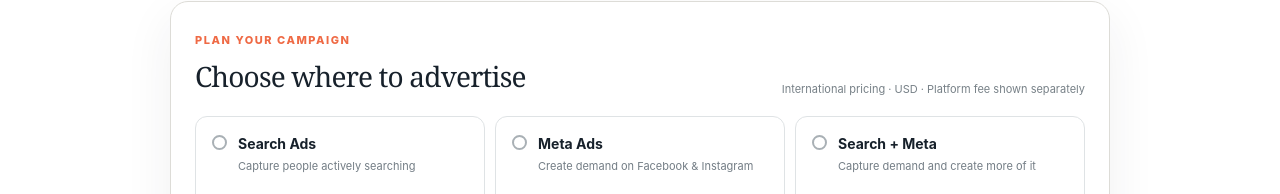
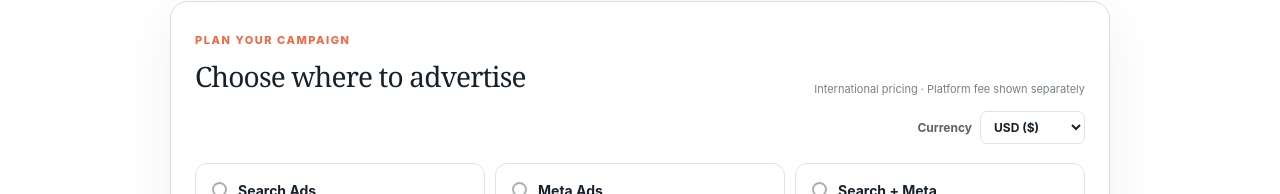
Before and after one commit to SyeJav/adwice-ai-site, a Next.js app: page / in a window 1280 px wide. Shown: the part 3044-3238 px from the top of the page. Built offline with nearby package versions, Linux system fonts and the light colour scheme; no server answers.

Commit message:
currency and endpoint dynamic

```diff
--- a/app/globals.css
+++ b/app/globals.css
@@ -782,6 +782,24 @@ footer {
   font-size: 11px;
   color: #778087;
 }
+.currencySelect {
+  display: flex;
+  align-items: center;
+  justify-content: flex-end;
+  gap: 8px;
+  margin-top: 14px;
+  color: #59646d;
+  font-size: 12px;
+  font-weight: 700;
+}
+.currencySelect select {
+  border: 1px solid #dfe3e5;
+  border-radius: 7px;
+  background: #fff;
+  color: var(--ink);
+  font: inherit;
+  padding: 7px 28px 7px 9px;
+}
 .platformGrid {
   display: grid;
   grid-template-columns: repeat(3, 1fr);
--- a/app/page.tsx
+++ b/app/page.tsx
@@ -6,10 +6,11 @@ import { SiteFooter } from "./components/site-footer";
 
 type Audience = "business" | "agency";
 type Platform = "search" | "meta" | "both";
-type Currency = "USD" | "INR";
+type Currency = "USD" | "EUR" | "INR";
 const platformPlans: Record<Platform, number> = { search: 0, meta: 1, both: 2 };
 const pricing = {
   USD: { min: 150, max: 10000, step: 100, start: 1000 },
+  EUR: { min: 140, max: 9200, step: 100, start: 900 },
   INR: { min: 3000, max: 300000, step: 500, start: 10000 },
 };
 const countries = [
@@ -29,6 +30,7 @@ export default function Home() {
   const [audience, setAudience] = useState<Audience>("business"),
     [platform, setPlatform] = useState<Platform | null>(null),
     [currency, setCurrency] = useState<Currency>("USD"),
+    [isIndia, setIsIndia] = useState(false),
     [budget, setBudget] = useState(pricing.USD.start),
     [sending, setSending] = useState(false),
     [sent, setSent] = useState(false),
@@ -38,16 +40,20 @@ export default function Home() {
     fee = plan?.monthlyPlatformFees[currency] ?? 0,
     dailyBudgetMicros = Math.round(budget / 30),
     money = (value: number) =>
-      new Intl.NumberFormat(currency === "INR" ? "en-IN" : "en-US", {
+      new Intl.NumberFormat(
+        currency === "INR" ? "en-IN" : currency === "EUR" ? "de-DE" : "en-US",
+        {
         style: "currency",
         currency,
         maximumFractionDigits: 0,
-      }).format(value);
+        },
+      ).format(value);
   useEffect(() => {
     fetch("/api/geo")
       .then((r) => r.json() as Promise<{ country?: string }>)
       .then((d) => {
         if (d.country === "IN") {
+          setIsIndia(true);
           setCurrency("INR");
         }
       })
@@ -91,6 +97,7 @@ export default function Home() {
                   budget: dailyBudgetMicros,
                   language: navigator.language.split("-")[0] || null,
                   plan: data.get("plan"),
+                  currency: data.get("currency"),
                   promotion: null,
                   requestType: "business",
                 },
@@ -237,12 +244,25 @@ export default function Home() {
                   <h2>Choose where to advertise</h2>
                 </div>
                 <span>
-                  {currency === "INR"
-                    ? "India pricing · INR"
-                    : "International pricing · USD"}{" "}
-                  · Platform fee shown separately
+                  {isIndia ? "India pricing · INR" : "International pricing"}
+                  {" · Platform fee shown separately"}
                 </span>
               </div>
+              {!isIndia && (
+                <label className="currencySelect" htmlFor="currency">
+                  Currency
+                  <select
+                    id="currency"
+                    value={currency}
+                    onChange={(event) =>
+                      setCurrency(event.target.value as "USD" | "EUR")
+                    }
+                  >
+                    <option value="USD">USD ($)</option>
+                    <option value="EUR">EUR (€)</option>
+                  </select>
+                </label>
+              )}
               <div className="platformGrid">
                 {(Object.keys(platformPlans) as Platform[]).map((key) => {
                   const item = adwicePlans[platformPlans[key]];
@@ -317,6 +337,7 @@ export default function Home() {
               <LeadForm
                 business
                 plan={plan?.id || ""}
+                currency={currency}
                 onSubmit={submit}
                 sending={sending}
                 sent={sent}
@@ -343,6 +364,7 @@ export default function Home() {
           </div>
           <LeadForm
             plan=""
+            currency={currency}
             onSubmit={submit}
             sending={sending}
             sent={sent}
@@ -358,6 +380,7 @@ export default function Home() {
 function LeadForm({
   business = false,
   plan,
+  currency,
   onSubmit,
   sending,
   sent,
@@ -365,6 +388,7 @@ function LeadForm({
 }: {
   business?: boolean;
   plan: string;
+  currency: Currency;
   onSubmit: (e: FormEvent<HTMLFormElement>) => void;
   sending: boolean;
   sent: boolean;
@@ -417,7 +441,10 @@ function LeadForm({
         )}
       </div>
       {business ? (
-        <input type="hidden" name="plan" value={plan} />
+        <>
+          <input type="hidden" name="plan" value={plan} />
+          <input type="hidden" name="currency" value={currency} />
+        </>
       ) : (
         <label>
           Tell us about your agency
--- a/config/adwice-plans.ts
+++ b/config/adwice-plans.ts
@@ -3,22 +3,22 @@ export const adwicePlans = [
     id: "plan_01",
     label: "Search Ads",
     description: "Capture people actively searching",
-    monthlyPlatformFees: { USD: 39, INR: 2999 },
-    default_budget: { USD: 5, INR: 150 },
+    monthlyPlatformFees: { USD: 39, EUR: 35, INR: 2999 },
+    default_budget: { USD: 5, EUR: 5, INR: 150 },
   },
   {
     id: "plan_02",
     label: "Social Ads",
     description: "Create demand on Facebook & Instagram",
-    monthlyPlatformFees: { USD: 39, INR: 3999 },
-    default_budget: { USD: 5, INR: 150 },
+    monthlyPlatformFees: { USD: 39, EUR: 35, INR: 3999 },
+    default_budget: { USD: 5, EUR: 5, INR: 150 },
   },
   {
     id: "plan_03",
     label: "Search + Social Ads",
     description: "Capture demand and create more of it",
-    monthlyPlatformFees: { USD: 69, INR: 5999 },
-    default_budget: { USD: 10, INR: 300 },
+    monthlyPlatformFees: { USD: 69, EUR: 63, INR: 5999 },
+    default_budget: { USD: 10, EUR: 9, INR: 300 },
   },
 ] as const;
 
--- a/config/adwice.ts
+++ b/config/adwice.ts
@@ -1,7 +1,9 @@
-/** Server-side defaults. Production can override the base URL with ADWICE_API_BASE_URL. */
+/**
+ * Server-side defaults. Configure each market's URL and token as Worker secrets;
+ * see README.md. ADWICE_API_BASE_URL remains a legacy fallback for local use.
+ */
 export const adwiceConfig = {
   apiBaseUrl: "http://api.adbud.test",
-  apiToken: "4FSj5rgDjy1d6c2YPKdXGMMsZgJa6P", // Set the registration API bearer token here.
   accountRequestPath: "/api/adbud/register",
   email: {
     host: "smtp.gmail.com",
--- a/worker/adwice-request.ts
+++ b/worker/adwice-request.ts
@@ -4,10 +4,49 @@ import { sendAgencyLeadEmail } from "./adwice-email";
 
 export interface AdwiceEnv {
   ADWICE_API_BASE_URL?: string;
+  ADWICE_API_TOKEN?: string;
+  ADWICE_INR_API_URL?: string;
+  ADWICE_INR_API_TOKEN?: string;
+  ADWICE_USD_API_URL?: string;
+  ADWICE_USD_API_TOKEN?: string;
+  ADWICE_EUR_API_URL?: string;
+  ADWICE_EUR_API_TOKEN?: string;
   ADWICE_SMTP_PASSWORD?: string;
 }
 type FieldErrors = Record<string, string[]>;
+type Currency = "INR" | "USD" | "EUR";
+const currencies: readonly Currency[] = ["INR", "USD", "EUR"];
 const json = (body: unknown, status: number) => Response.json(body, { status });
+
+function currencyFrom(input: Record<string, unknown>): Currency {
+  return typeof input.currency === "string" &&
+    currencies.includes(input.currency as Currency)
+    ? (input.currency as Currency)
+    : "USD";
+}
+
+function apiConfigFor(currency: Currency, env: AdwiceEnv) {
+  const marketConfig = {
+    INR: {
+      url: env.ADWICE_INR_API_URL,
+      token: env.ADWICE_INR_API_TOKEN,
+    },
+    USD: {
+      url: env.ADWICE_USD_API_URL,
+      token: env.ADWICE_USD_API_TOKEN,
+    },
+    EUR: {
+      url: env.ADWICE_EUR_API_URL,
+      token: env.ADWICE_EUR_API_TOKEN,
+    },
+  }[currency];
+  return {
+    url:
+      marketConfig.url ||
+      `${(env.ADWICE_API_BASE_URL || adwiceConfig.apiBaseUrl).replace(/\/$/, "")}${adwiceConfig.accountRequestPath}`,
+    token: marketConfig.token || env.ADWICE_API_TOKEN,
+  };
+}
 
 function validateAgencyDemo(body: Record<string, unknown>): FieldErrors {
   const errors: FieldErrors = {};
@@ -70,6 +109,7 @@ function validate(body: Record<string, unknown>): FieldErrors {
     "plan",
     "promotion",
     "requestType",
+    "currency",
   ] as const) {
     if (body[field] != null && typeof body[field] !== "string")
       errors[field] = ["This field must be text."];
@@ -86,6 +126,12 @@ function validate(body: Record<string, unknown>): FieldErrors {
     body.requestType !== "business"
   )
     errors.requestType = ["Invalid request type."];
+  if (
+    body.currency != null &&
+    (typeof body.currency !== "string" ||
+      !currencies.includes(body.currency as Currency))
+  )
+    errors.currency = ["Select a valid currency."];
   return errors;
 }
 
@@ -204,19 +250,17 @@ export async function handleAdwiceRequest(
   };
 
   try {
-    const baseUrl = (
-      env.ADWICE_API_BASE_URL || adwiceConfig.apiBaseUrl
-    ).replace(/\/$/, "");
+    const apiConfig = apiConfigFor(currencyFrom(input), env);
     const headers: Record<string, string> = {
       "Content-Type": "application/json",
       Accept: "application/json",
     };
-    if (adwiceConfig.apiToken)
-      headers.Authorization = `Bearer ${adwiceConfig.apiToken}`;
-    const upstream = await fetch(
-      `${baseUrl}${adwiceConfig.accountRequestPath}`,
-      { method: "POST", headers, body: JSON.stringify(payload) },
-    );
+    if (apiConfig.token) headers.Authorization = `Bearer ${apiConfig.token}`;
+    const upstream = await fetch(apiConfig.url, {
+      method: "POST",
+      headers,
+      body: JSON.stringify(payload),
+    });
     const data = await upstream.json().catch(() => null);
     if (upstream.status === 422 && data && typeof data === "object")
       return json(data, 422);
```
Also changed, not shown: worker/index.ts (+7 -0 lines), 2 other files (tests, documents, lock files or other folders).
